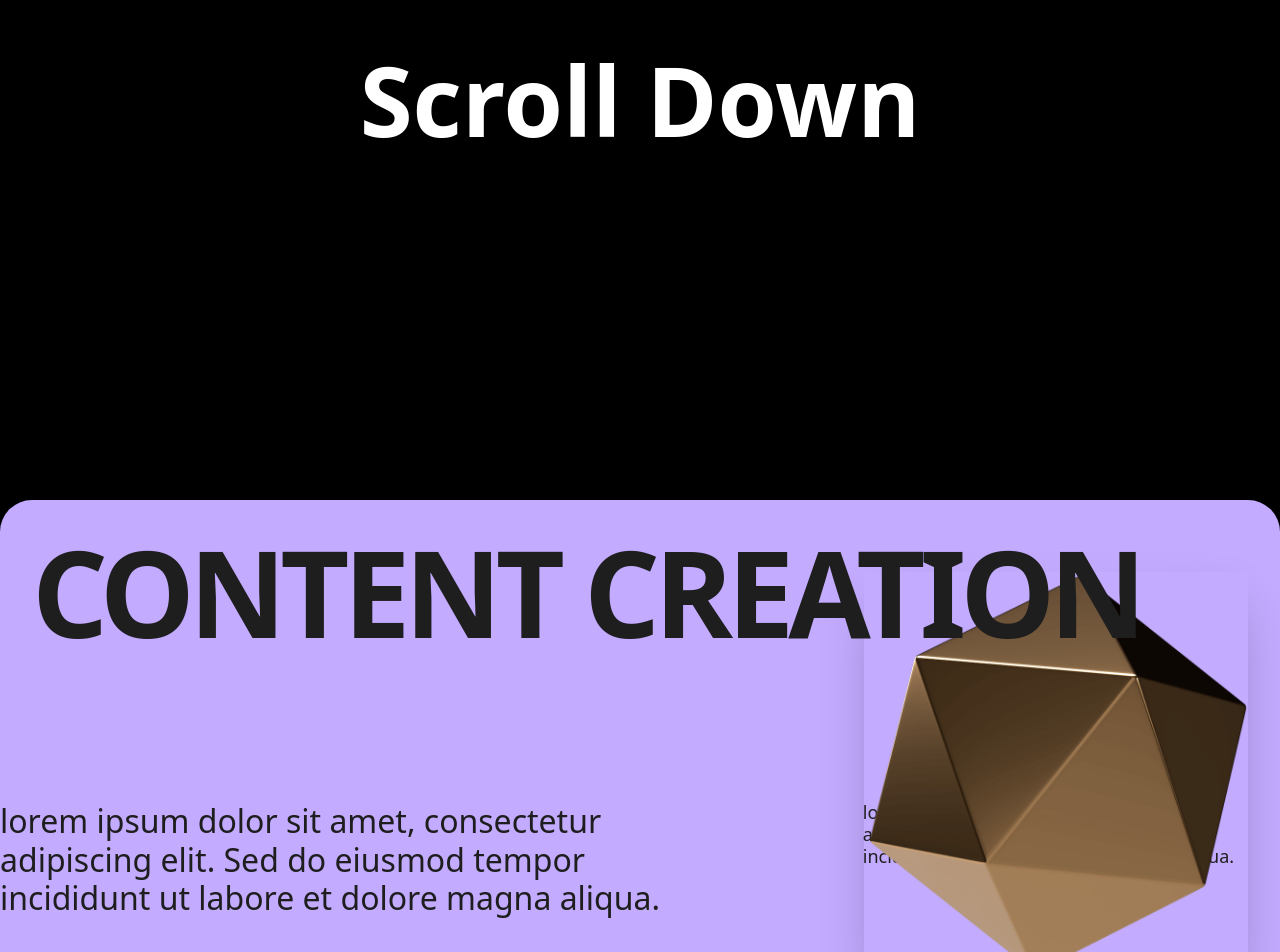
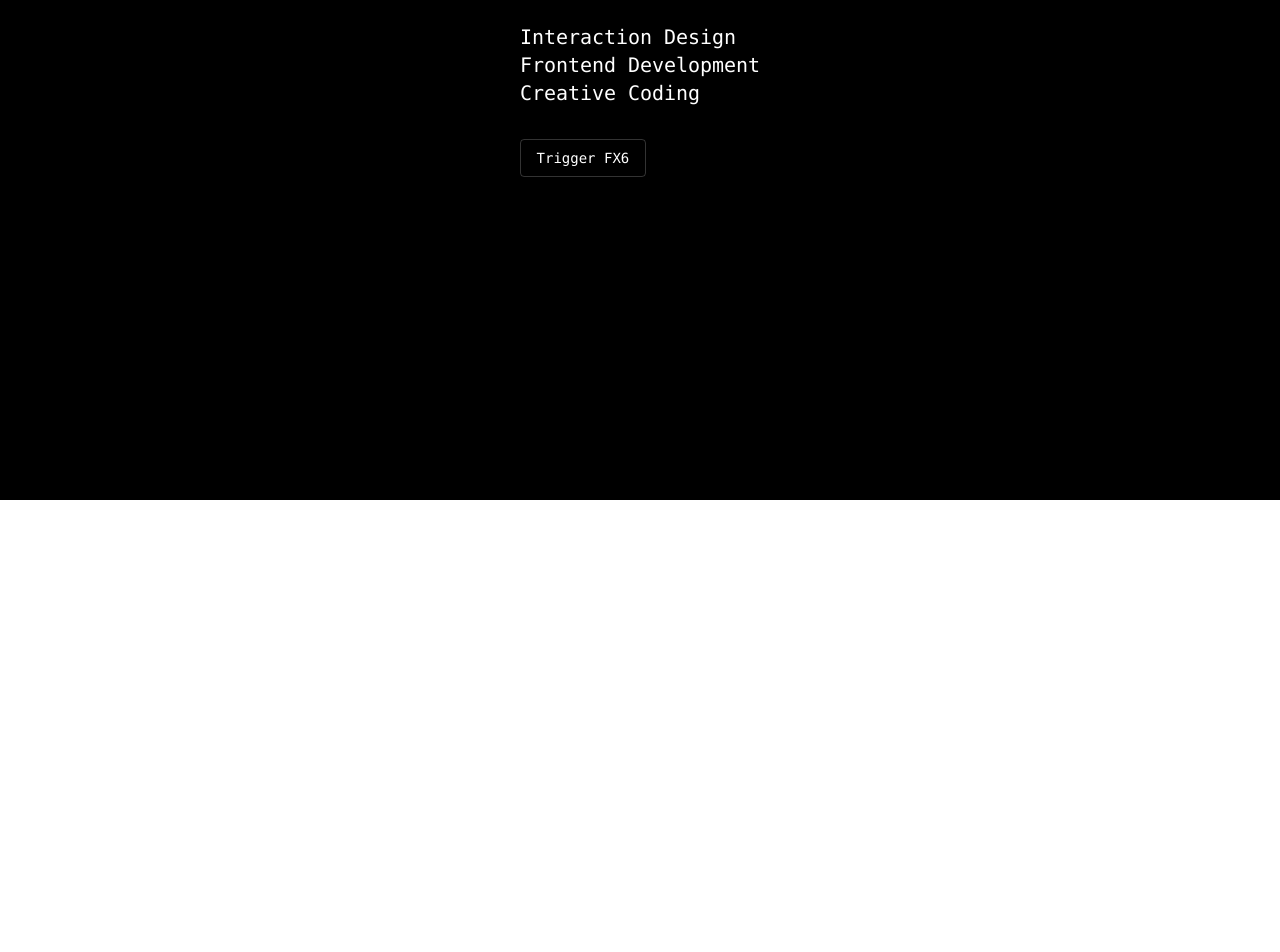
Before and after one commit to suggoooiii/digital-marketing, a React (Vite) app: page / in a window 1280 px wide. Shown: the part 300-1252 px from the top of the page. After the commit the page ends 800 px from the top, so only its background shows below. Built offline with nearby package versions, Linux system fonts and the light colour scheme.

Commit message:
added typeshuffle

```diff
--- a/src/App.jsx
+++ b/src/App.jsx
@@ -17,81 +17,96 @@ import Contact from "./pages/Contact";
 // }
 import { ReactLenis, useLenis } from "lenis/react";
 import StickySection from "@components/Stickysection.jsx";
+// App.jsx
+import { TypeShuffle } from "@components/TypeShuffle.jsx";
 
 export default function App() {
   return (
-    // <Home />
-    <ReactLenis root>
-      <main className="bg-black min-h-screen">
-        {/* Intro Section */}
-        <div className="h-screen flex items-center justify-center text-white">
-          <h1 className="text-8xl font-bold">Scroll Down</h1>
-        </div>
-
-        {/* Sticky Sections Wrapper */}
-        <div className="relative w-full">
-          <StickySection
-            offset={0}
-            bgColor="bg-[#C3ABFF]"
-            imgSrc="src/assets/img/1.png"
-            title="Content Creation"
-            p1="lorem ipsum dolor sit amet, consectetur adipiscing elit. Sed do eiusmod tempor incididunt ut labore et dolore magna aliqua."
-            p2="lorem ipsum dolor sit amet, consectetur adipiscing elit. Sed do eiusmod tempor incididunt ut labore et dolore magna aliqua."
-          >
-            The algorithm's workings are shrouded in complexity...
-          </StickySection>
-
-          <StickySection
-            offset={151.583}
-            bgColor="bg-[#FED35B]"
-            imgSrc="src/assets/img/2.png"
-            title="SEO"
-            p1="lorem ipsum dolor sit amet, consectetur adipiscing elit. Sed do eiusmod tempor incididunt ut labore et dolore magna aliqua."
-            p2="lorem ipsum dolor sit amet, consectetur adipiscing elit. Sed do eiusmod tempor incididunt ut labore et dolore magna aliqua."
-          >
-            The digital gospel etched into the very code...
-          </StickySection>
-
-          <StickySection
-            offset={303.166}
-            bgColor="bg-[#FFFFFF]"
-            imgSrc="src/assets/img/3.png"
-            title="Advertisement"
-            p1="lorem ipsum dolor sit amet, consectetur adipiscing elit. Sed do eiusmod tempor incididunt ut labore et dolore magna aliqua."
-            p2="lorem ipsum dolor sit amet, consectetur adipiscing elit. Sed do eiusmod tempor incididunt ut labore et dolore magna aliqua."
-          >
-            The elusive entities, lacking human form...
-          </StickySection>
-
-          <StickySection
-            offset={454.749}
-            bgColor="bg-[#FBC1D4]"
-            imgSrc="src/assets/img/5.png"
-            title="Brand Strategy "
-            // titleColor="white"
-            p1="lorem ipsum dolor sit amet, consectetur adipiscing elit. Sed do eiusmod tempor incididunt ut labore et dolore magna aliqua."
-            p2="lorem ipsum dolor sit amet, consectetur adipiscing elit. Sed do eiusmod tempor incididunt ut labore et dolore magna aliqua."
-          >
-            This overlooked realm, a consequence of algorithmic judgments...
-          </StickySection>
-          <StickySection
-            offset={606.332}
-            bgColor="bg-[#1E1E1E]"
-            imgSrc="src/assets/img/4.png"
-            title="Visual Identity"
-            titleColor="white"
-            p1="lorem ipsum dolor sit amet, consectetur adipiscing elit. Sed do eiusmod tempor incididunt ut labore et dolore magna aliqua."
-            p2="lorem ipsum dolor sit amet, consectetur adipiscing elit. Sed do eiusmod tempor incididunt ut labore et dolore magna aliqua."
-          >
-            This overlooked realm, a consequence of algorithmic judgments...
-          </StickySection>
-        </div>
-
-        {/* Outro Section */}
-        <div className="h-screen flex items-center justify-center text-white">
-          <p className="text-2xl">End of the journey.</p>
-        </div>
-      </main>
-    </ReactLenis>
+    <main className="min-h-screen bg-black text-white p-20 flex flex-col items-center justify-center">
+      <TypeShuffle
+        lines={[
+          "Interaction Design",
+          "Frontend Development",
+          "Creative Coding",
+        ]}
+      />
+    </main>
   );
 }
+// export default function App() {
+//   return (
+//     // <Home />
+//     <ReactLenis root>
+//       <main className="bg-black min-h-screen">
+//         {/* Intro Section */}
+//         <div className="h-screen flex items-center justify-center text-white">
+//           <h1 className="text-8xl font-bold">Scroll Down</h1>
+//         </div>
+
+//         {/* Sticky Sections Wrapper */}
+//         <div className="relative w-full">
+//           <StickySection
+//             offset={0}
+//             bgColor="bg-[#C3ABFF]"
+//             imgSrc="src/assets/img/1.png"
+//             title="Content Creation"
+//             p1="lorem ipsum dolor sit amet, consectetur adipiscing elit. Sed do eiusmod tempor incididunt ut labore et dolore magna aliqua."
+//             p2="lorem ipsum dolor sit amet, consectetur adipiscing elit. Sed do eiusmod tempor incididunt ut labore et dolore magna aliqua."
+//           >
+//             The algorithm's workings are shrouded in complexity...§
+//           </StickySection>
+
+//           <StickySection
+//             offset={151.583}
+//             bgColor="bg-[#FED35B]"
+//             imgSrc="src/assets/img/2.png"
+//             title="SEO"
+//             p1="lorem ipsum dolor sit amet, consectetur adipiscing elit. Sed do eiusmod tempor incididunt ut labore et dolore magna aliqua."
+//             p2="lorem ipsum dolor sit amet, consectetur adipiscing elit. Sed do eiusmod tempor incididunt ut labore et dolore magna aliqua."
+//           >
+//             The digital gospel etched into the very code...
+//           </StickySection>
+
+//           <StickySection
+//             offset={303.166}
+//             bgColor="bg-[#FFFFFF]"
+//             imgSrc="src/assets/img/3.png"
+//             title="Advertisement"
+//             p1="lorem ipsum dolor sit amet, consectetur adipiscing elit. Sed do eiusmod tempor incididunt ut labore et dolore magna aliqua."
+//             p2="lorem ipsum dolor sit amet, consectetur adipiscing elit. Sed do eiusmod tempor incididunt ut labore et dolore magna aliqua."
+//           >
+//             The elusive entities, lacking human form...
+//           </StickySection>
+
+//           <StickySection
+//             offset={454.749}
+//             bgColor="bg-[#FBC1D4]"
+//             imgSrc="src/assets/img/5.png"
+//             title="Brand Strategy "
+//             // titleColor="white"
+//             p1="lorem ipsum dolor sit amet, consectetur adipiscing elit. Sed do eiusmod tempor incididunt ut labore et dolore magna aliqua."
+//             p2="lorem ipsum dolor sit amet, consectetur adipiscing elit. Sed do eiusmod tempor incididunt ut labore et dolore magna aliqua."
+//           >
+//             This overlooked realm, a consequence of algorithmic judgments...
+//           </StickySection>
+//           <StickySection
+//             offset={606.332}
+//             bgColor="bg-[#1E1E1E]"
+//             imgSrc="src/assets/img/4.png"
+//             title="Visual Identity"
+//             titleColor="white"
+//             p1="lorem ipsum dolor sit amet, consectetur adipiscing elit. Sed do eiusmod tempor incididunt ut labore et dolore magna aliqua."
+//             p2="lorem ipsum dolor sit amet, consectetur adipiscing elit. Sed do eiusmod tempor incididunt ut labore et dolore magna aliqua."
+//           >
+//             This overlooked realm, a consequence of algorithmic judgments...
+//           </StickySection>
+//         </div>
+
+//         {/* Outro Section */}
+//         <div className="h-screen flex items-center justify-center text-white">
+//           <p className="text-2xl">End of the journey.</p>
+//         </div>
+//       </main>
+//     </ReactLenis>
+//   );
+// }
--- /dev/null
+++ b/src/components/TypeShuffle.jsx
@@ -0,0 +1,107 @@
+import React, { useRef, useMemo, useCallback } from "react";
+import { useGSAP } from "@gsap/react";
+import gsap from "gsap";
+
+// Configuration
+const COLORS = ["#2b4539", "#61dca3", "#61b3dc"];
+const CHARS = "ABCDEFGHIJKLMNOPQRSTUVWXYZ!@#$&*()-+=/[]{};:<>,0123456789";
+
+const getRandomChar = () => CHARS[Math.floor(Math.random() * CHARS.length)];
+const getRandomColor = () => COLORS[Math.floor(Math.random() * COLORS.length)];
+const getRandomDelay = () => Math.floor(Math.random() * (110 - 30 + 1)) + 30;
+
+export const TypeShuffle = ({ lines = [] }) => {
+  const containerRef = useRef(null);
+  // Store refs to all character spans
+  //Structure: charRefs.current[lineIndex][charIndex]
+  const charRefs = useRef([]);
+
+  const { contextSafe } = useGSAP({ scope: containerRef });
+
+  // eslint-disable-next-line react-hooks/exhaustive-deps
+  const triggerFx6 = useCallback(
+    contextSafe(() => {
+      if (!charRefs.current.length) return;
+
+      // Iterate through lines
+      charRefs.current.forEach((lineChars, lineIndex) => {
+        // Stagger start time for the line: (lineIndex + 1) * 80ms
+        const lineDelay = (lineIndex + 1) * 80;
+
+        // Start animation for each character in this line
+        lineChars.forEach((charEl) => {
+          if (!charEl) return;
+
+          // We use vanilla JS timeouts inside strictly for the "random loop" behavior
+          // because GSAP timelines are deterministic.
+          // We wrap it in a timeout to respect the line stagger.
+          setTimeout(() => {
+            animateChar(charEl);
+          }, lineDelay);
+        });
+      });
+    }),
+    []
+  );
+
+  const animateChar = (element) => {
+    const MAX_ITERATIONS = 15;
+    const originalText = element.dataset.original;
+    const originalColor = element.dataset.color; // stored in dataset or just inherit
+    let iteration = 0;
+
+    const loop = () => {
+      // Finished? Restore state
+      if (iteration === MAX_ITERATIONS - 1) {
+        element.innerText = originalText;
+        element.style.color = ""; // Remove inline style to revert to CSS class color
+        return;
+      }
+
+      // Glitch State
+      element.innerText = getRandomChar();
+      element.style.color = getRandomColor();
+
+      iteration++;
+
+      // Re-loop with random delay
+      if (iteration < MAX_ITERATIONS) {
+        setTimeout(loop, getRandomDelay());
+      }
+    };
+
+    loop();
+  };
+
+  // Initialize refs array based on data
+  useMemo(() => {
+    charRefs.current = lines.map(() => []);
+  }, [lines]);
+
+  return (
+    <div ref={containerRef} className="font-mono text-xl cursor-default">
+      {lines.map((line, lineIndex) => (
+        <div key={lineIndex} className="block overflow-hidden">
+          {line.split("").map((char, charIndex) => (
+            <span
+              key={`${lineIndex}-${charIndex}`}
+              ref={(el) => (charRefs.current[lineIndex][charIndex] = el)}
+              data-original={char}
+              className="inline-block whitespace-pre transition-colors"
+              style={{ willChange: "transform, opacity" }} // optimization
+            >
+              {char}
+            </span>
+          ))}
+        </div>
+      ))}
+
+      <button
+        onClick={triggerFx6}
+        className="mt-8 px-4 py-2 border border-white/20 hover:bg-white/10 transition-colors text-sm rounded"
+      >
+        Trigger FX6
+      </button>
+    </div>
+  );
+};
```
